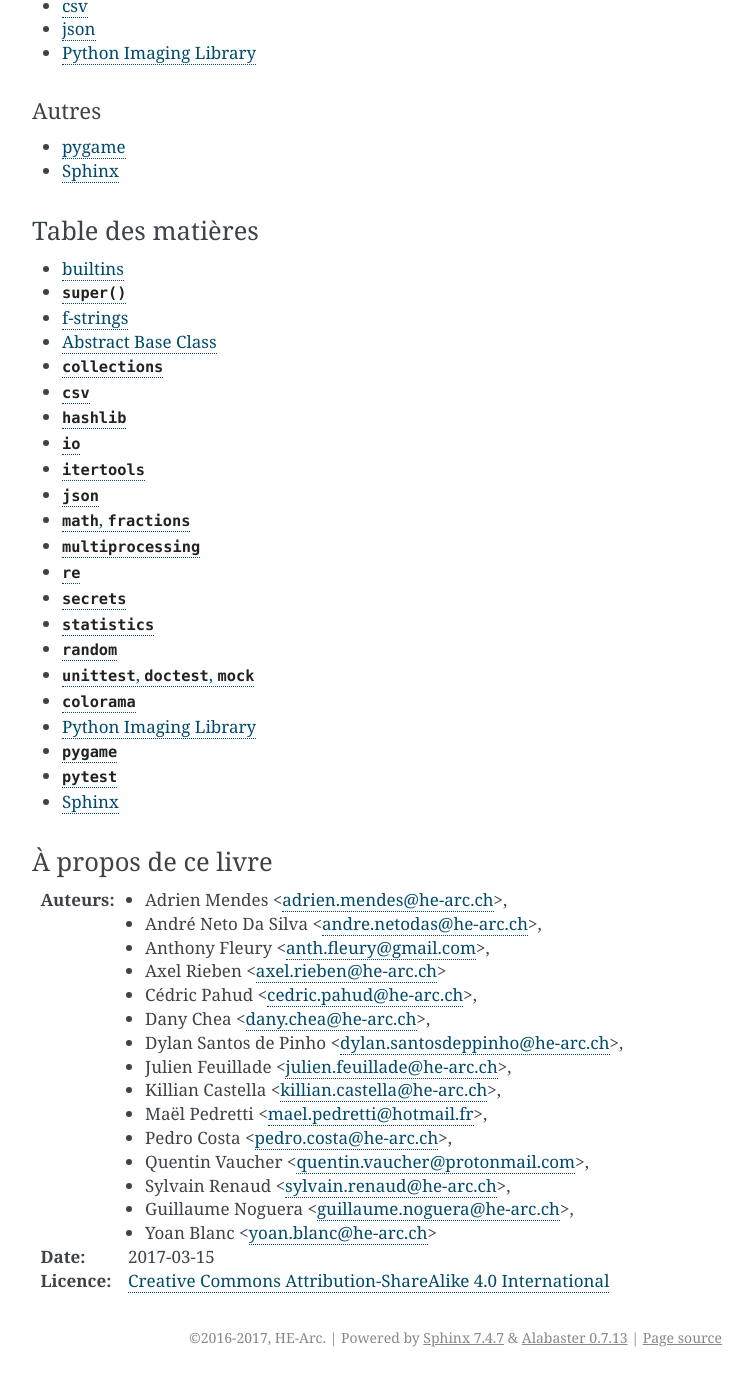
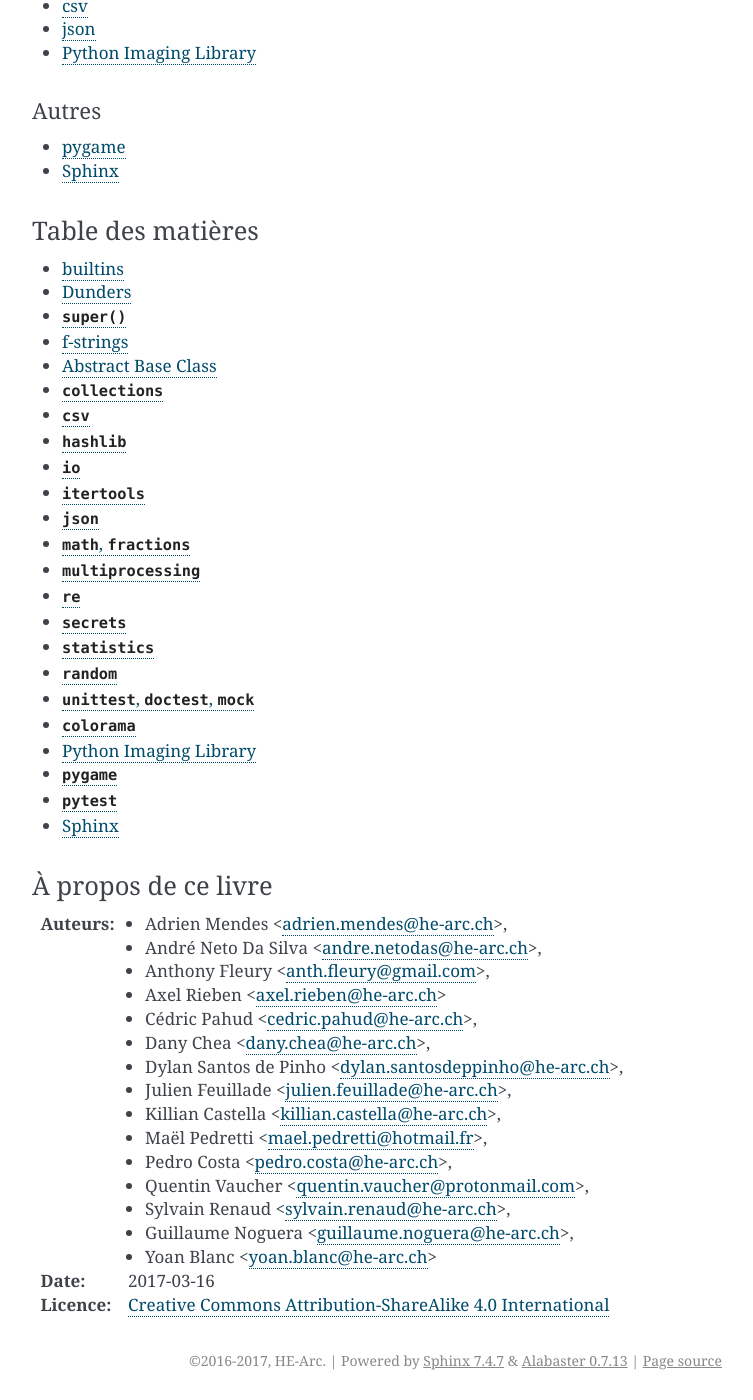
Before and after one commit to HE-Arc/livre-python, a Sphinx documentation site: the page built from source/index.rst, in a window 1280 px wide and 1400 px high, scrolled down 1136 px. Shown: the whole window, without its empty margins (388-1141 px from the left). Built offline with Sphinx 7.4.7, drawn with Linux system fonts in a browser that asks for light colours; before the commit the page ends 2513 px from its top, so only the background shows below that.

Commit message:
Friedli Marc: dunder

```diff
--- /dev/null
+++ b/README.txt
@@ -0,0 +1,3 @@
+Friedli Marc
+
+dunder
--- /dev/null
+++ b/source/dunders/index.rst
@@ -0,0 +1,4 @@
+Dunders
+========
+
+Marc Friedli
--- a/source/index.rst
+++ b/source/index.rst
@@ -11,6 +11,7 @@ Table des matières
    :maxdepth: 1
 
    builtins/index.rst
+   dunders/index.rst
    super/index.rst
    fstrings/index.rst
 
@@ -54,6 +55,6 @@ Table des matières
          - Sylvain Renaud <sylvain.renaud@he-arc.ch>,
          - Guillaume Noguera <guillaume.noguera@he-arc.ch>,
          - Yoan Blanc <yoan.blanc@he-arc.ch>
-:Date:  2017-03-15
+:Date:  2017-03-16
 :Licence:
         :ref:`licence`
```
